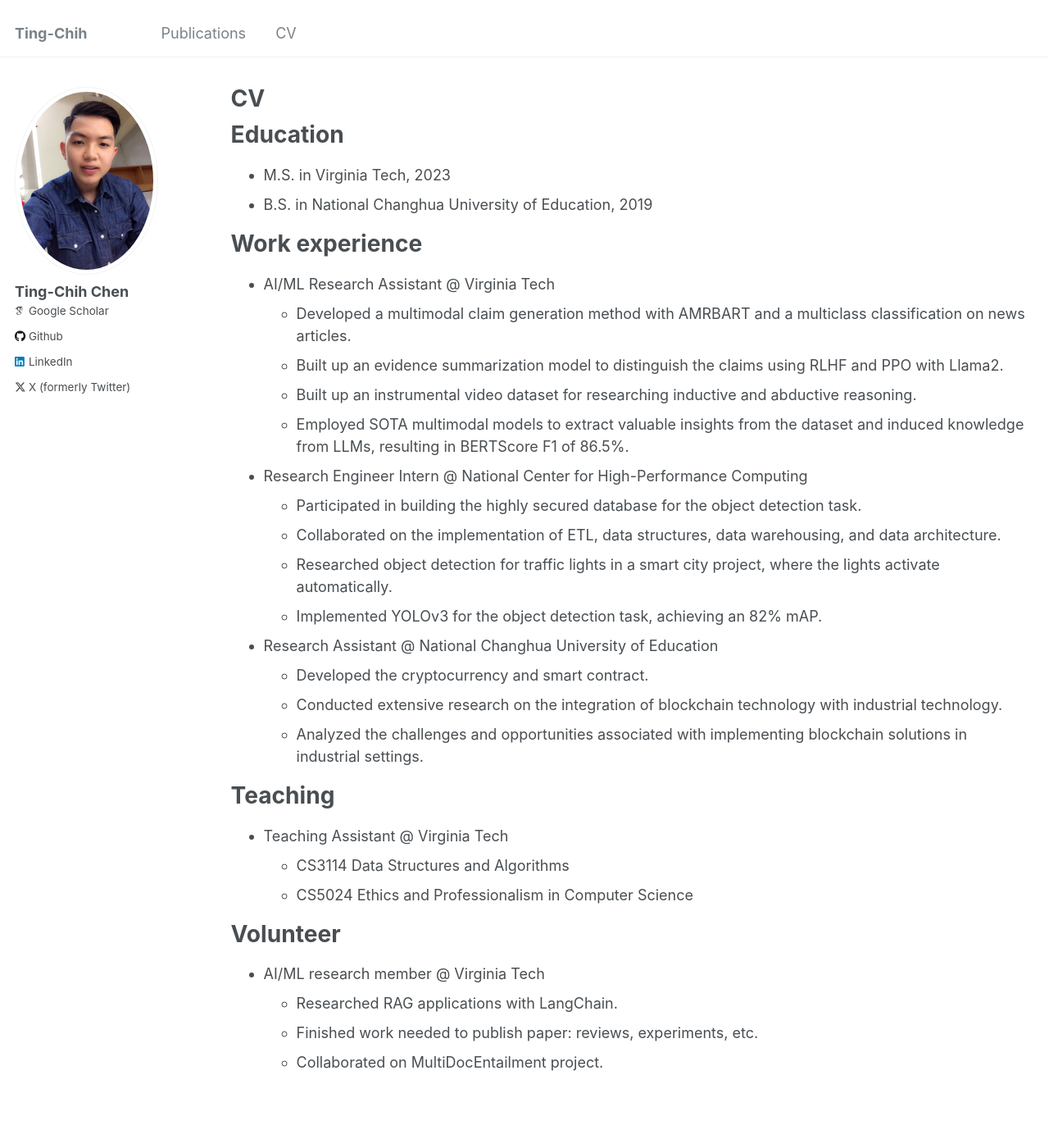
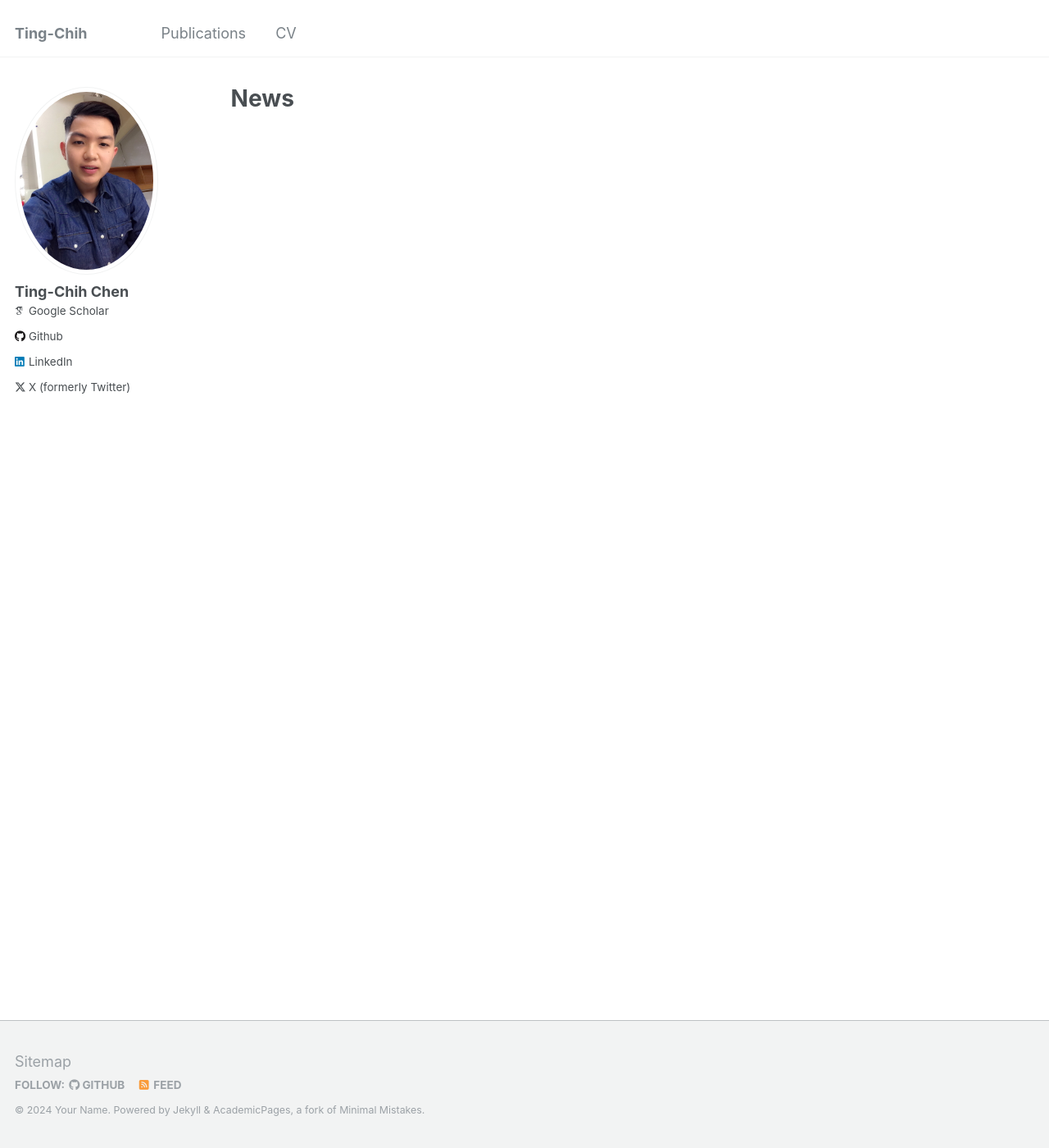
Before and after one commit to tingchihc/tingchihc.github.io, a Jekyll site: the page built from _pages/cv.md, in a window 1280 px wide and 1400 px high. Shown: the whole window at 82% size. Built offline with Jekyll 4.4.1, drawn with Linux system fonts in a browser that asks for light colours; some web fonts are replaced.

Commit message:
Update cv.md

```diff
--- a/_pages/cv.md
+++ b/_pages/cv.md
@@ -1,49 +1,10 @@
 ---
 layout: archive
-title: "CV"
-permalink: /cv/
+title: "News"
+permalink: /news/
 author_profile: true
 redirect_from:
   - /resume
 ---
 
 {% include base_path %}
-
-Education
-======
-
-* M.S. in Virginia Tech, 2023
-* B.S. in National Changhua University of Education, 2019
-
-Work experience
-======
-* AI/ML Research Assistant @ Virginia Tech
-  * Developed a multimodal claim generation method with AMRBART and a multiclass classification on news articles.
-  * Built up an evidence summarization model to distinguish the claims using RLHF and PPO with Llama2.
-  * Built up an instrumental video dataset for researching inductive and abductive reasoning.
-  * Employed SOTA multimodal models to extract valuable insights from the dataset and induced knowledge from LLMs, resulting in BERTScore F1 of 86.5%.
-
-* Research Engineer Intern @ National Center for High-Performance Computing
-  * Participated in building the highly secured database for the object detection task.
-  * Collaborated on the implementation of ETL, data structures, data warehousing, and data architecture.
-  * Researched object detection for traffic lights in a smart city project, where the lights activate automatically.
-  * Implemented YOLOv3 for the object detection task, achieving an 82% mAP.
-
-* Research Assistant @ National Changhua University of Education
-  * Developed the cryptocurrency and smart contract.
-  * Conducted extensive research on the integration of blockchain technology with industrial technology.
-  * Analyzed the challenges and opportunities associated with implementing blockchain solutions in industrial settings.
-
-
-Teaching
-======
-* Teaching Assistant @ Virginia Tech
-  * CS3114 Data Structures and Algorithms
-  * CS5024 Ethics and Professionalism in Computer Science
-
-Volunteer
-======
-* AI/ML research member @ Virginia Tech
-  * Researched RAG applications with LangChain.
-  * Finished work needed to publish paper: reviews, experiments, etc.
-  * Collaborated on MultiDocEntailment project.
```
